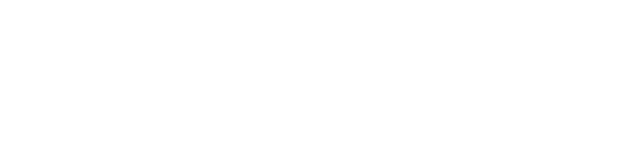
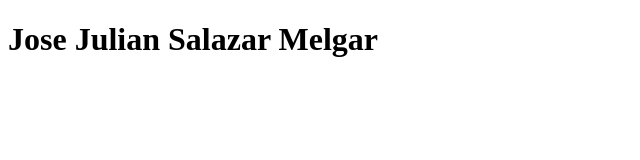
Before and after one commit to JoseBearPlay/IN5AV, a plain HTML site: page index.html in a window 1280 px wide. Shown: the whole page, without its empty margins (0-640 px from the left). Drawn offline with Linux system fonts and the light colour scheme.

Commit message:
Se agrego titulo en el body

```diff
--- a/index.html
+++ b/index.html
@@ -6,6 +6,6 @@
     <title>Primera pagina con git</title>
 </head>
 <body>
-
+    <h1>Jose Julian Salazar Melgar</h1>
 </body>
 </html>
```
